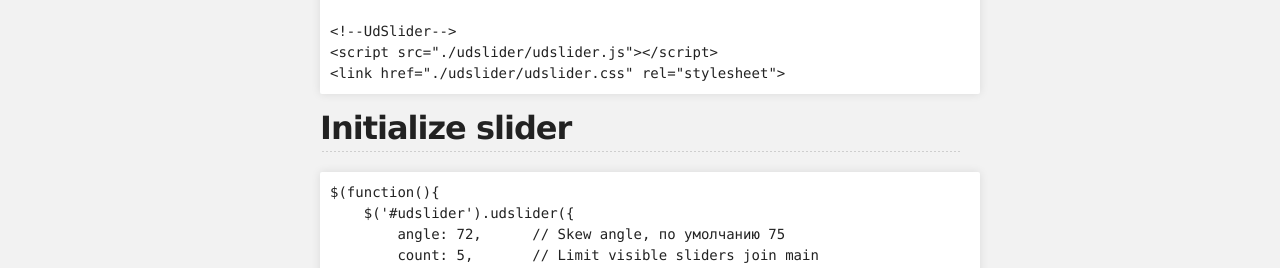
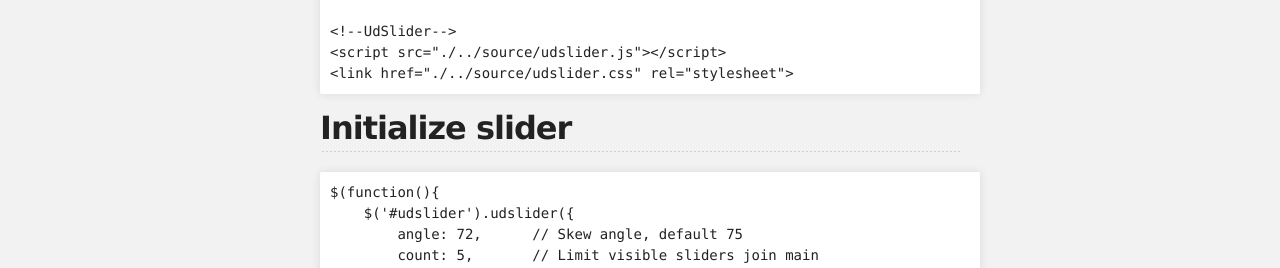
Before and after one commit to ivansky/jquery-udslider, a plain HTML site: page index.html in a window 1280 px wide. Shown: the part 531-799 px from the top of the page. Drawn offline with Linux system fonts and the light colour scheme.

Commit message:
Update index.html

```diff
--- a/index.html
+++ b/index.html
@@ -47,15 +47,15 @@
 &lt;<span class="pl-ent">script</span> <span class="pl-e">src</span>=<span class="pl-s1"><span class="pl-pds">"</span>//code.jquery.com/jquery-1.11.0.min.js<span class="pl-pds">"</span></span>&gt;&lt;/<span class="pl-ent">script</span>&gt;
 
 <span class="pl-c">&lt;!--UdSlider--&gt;</span>
-&lt;<span class="pl-ent">script</span> <span class="pl-e">src</span>=<span class="pl-s1"><span class="pl-pds">"</span>./udslider/udslider.js<span class="pl-pds">"</span></span>&gt;&lt;/<span class="pl-ent">script</span>&gt;
-&lt;<span class="pl-ent">link</span> <span class="pl-e">href</span>=<span class="pl-s1"><span class="pl-pds">"</span>./udslider/udslider.css<span class="pl-pds">"</span></span> <span class="pl-e">rel</span>=<span class="pl-s1"><span class="pl-pds">"</span>stylesheet<span class="pl-pds">"</span></span>&gt;</pre></div>
+&lt;<span class="pl-ent">script</span> <span class="pl-e">src</span>=<span class="pl-s1"><span class="pl-pds">"</span>./../source/udslider.js<span class="pl-pds">"</span></span>&gt;&lt;/<span class="pl-ent">script</span>&gt;
+&lt;<span class="pl-ent">link</span> <span class="pl-e">href</span>=<span class="pl-s1"><span class="pl-pds">"</span>./../source/udslider.css<span class="pl-pds">"</span></span> <span class="pl-e">rel</span>=<span class="pl-s1"><span class="pl-pds">"</span>stylesheet<span class="pl-pds">"</span></span>&gt;</pre></div>
 
 <h2>
 <a id="initialize-slider" class="anchor" href="#initialize-slider" aria-hidden="true"><span class="octicon octicon-link"></span></a>Initialize slider</h2>
 
 <div class="highlight highlight-js"><pre>$(<span class="pl-st">function</span>(){
     $(<span class="pl-s1"><span class="pl-pds">'</span>#udslider<span class="pl-pds">'</span></span>).udslider({
-        angle<span class="pl-k">:</span> <span class="pl-c1">72</span>,      <span class="pl-c">// Skew angle, по умолчанию 75</span>
+        angle<span class="pl-k">:</span> <span class="pl-c1">72</span>,      <span class="pl-c">// Skew angle, default 75</span>
         count<span class="pl-k">:</span> <span class="pl-c1">5</span>,       <span class="pl-c">// Limit visible sliders join main</span>
         timer<span class="pl-k">:</span> <span class="pl-c1">3500</span>     <span class="pl-c">// Time to autoslide, 0 - disable</span>
     });
```
